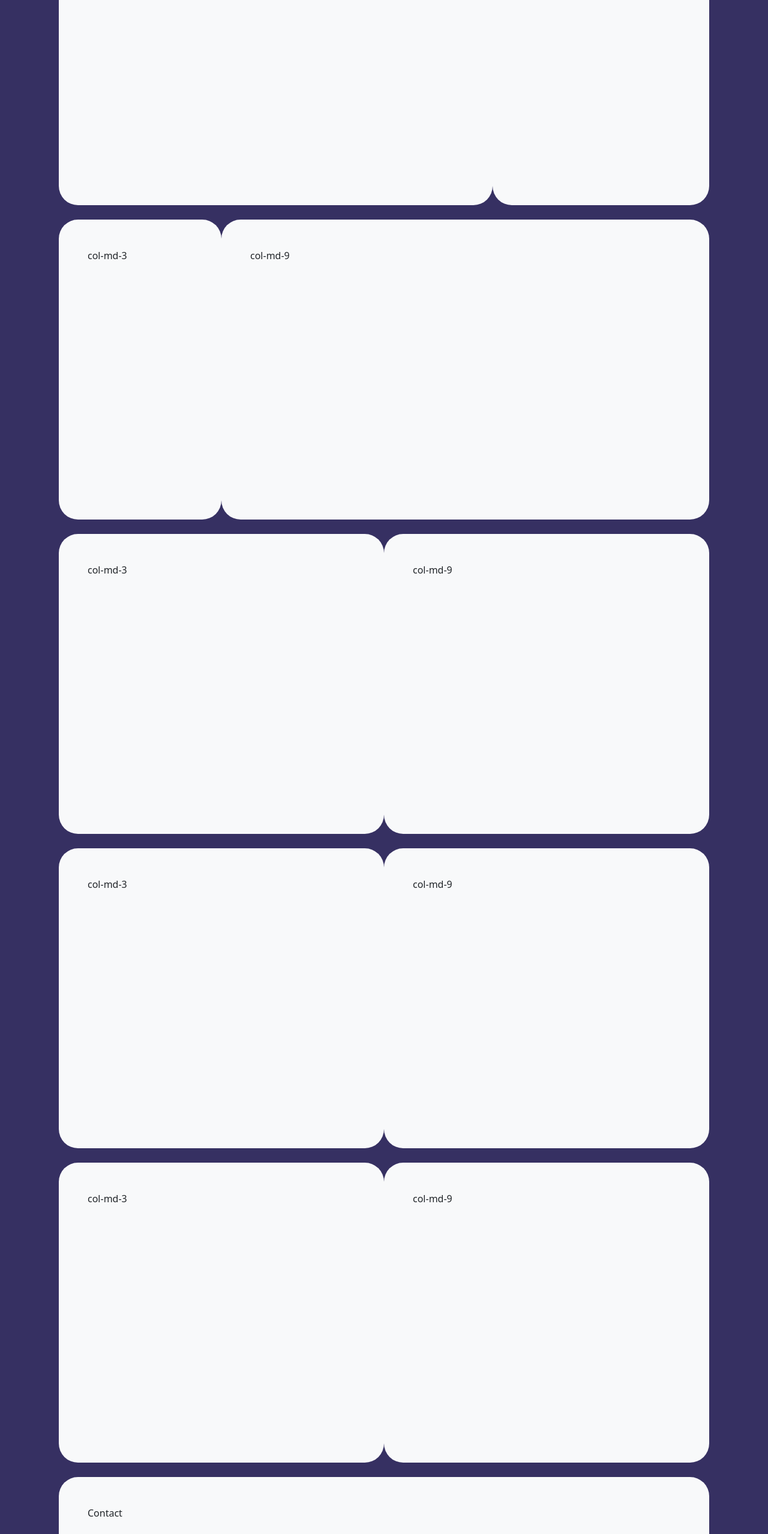
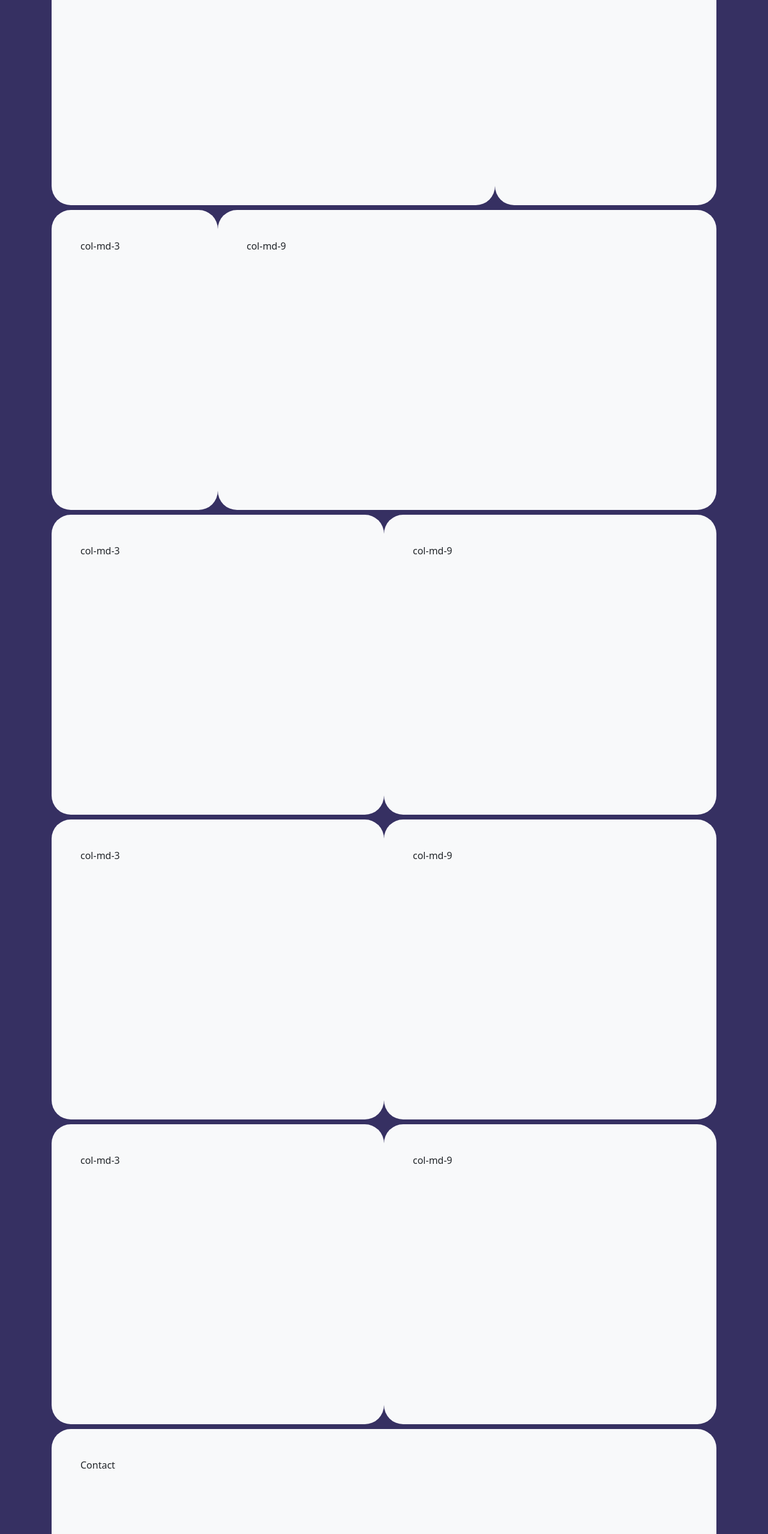
Before and after one commit to AP2K3/portfolio-v2, a website: page index.html in a window 1280 px wide. Shown: the part 240-2797 px from the top of the page at 60% size. Drawn offline with nearby package versions, Linux system fonts and the light colour scheme; a web font is replaced by a local one.

Commit message:
beta v2.02: decrease vertical margin

```diff
--- a/index.html
+++ b/index.html
@@ -49,7 +49,7 @@
     <main>
       <section id="home-section">
         <div class="container-lg">
-          <div class="content-row row mx-3 my-2">
+          <div class="content-row row mx-1 my-2">
             <div class="col-md-8 p-md-5 p-4 bg-light rounded-5">col-md-8</div>
             <div class="col-md-4 p-md-5 p-4 bg-light rounded-5">col-md-4</div>
           </div>
@@ -57,7 +57,7 @@
       </section>
       <section id="about-section">
         <div class="container-lg">
-          <div class="content-row row mx-3 my-4">
+          <div class="content-row row mx-1 my-2">
             <div class="col-md-3 p-md-5 p-4 bg-light rounded-5">col-md-3</div>
             <div class="col-md-9 p-md-5 p-4 bg-light rounded-5">col-md-9</div>
           </div>
@@ -65,15 +65,15 @@
       </section>
       <section id="projects-section">
         <div class="container-lg">
-          <div class="content-row row mx-3 my-4">
+          <div class="content-row row mx-1 my-2">
             <div class="col-md p-md-5 p-4 bg-light rounded-5">col-md-3</div>
             <div class="col-md p-md-5 p-4 bg-light rounded-5">col-md-9</div>
           </div>
-          <div class="content-row row mx-3 my-4">
+          <div class="content-row row mx-1 my-2">
             <div class="col-md p-md-5 p-4 bg-light rounded-5">col-md-3</div>
             <div class="col-md p-md-5 p-4 bg-light rounded-5">col-md-9</div>
           </div>
-          <div class="content-row row mx-3 my-4">
+          <div class="content-row row mx-1 my-2">
             <div class="col-md p-md-5 p-4 bg-light rounded-5">col-md-3</div>
             <div class="col-md p-md-5 p-4 bg-light rounded-5">col-md-9</div>
           </div>
@@ -81,7 +81,7 @@
       </section>
       <section id="contact-section">
         <div class="container-lg">
-          <div style="height: 250px" class="row mx-3 my-2">
+          <div style="height: 250px" class="row mx-1 my-2">
             <div class="col-md p-5 bg-light rounded-5">Contact</div>
           </div>
         </div>
```
